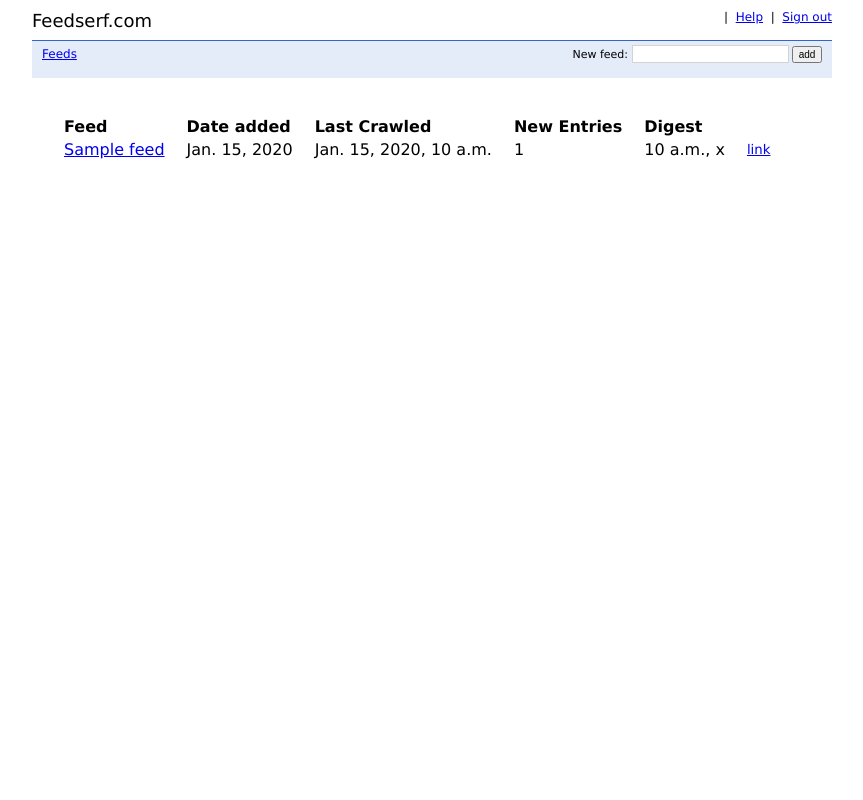
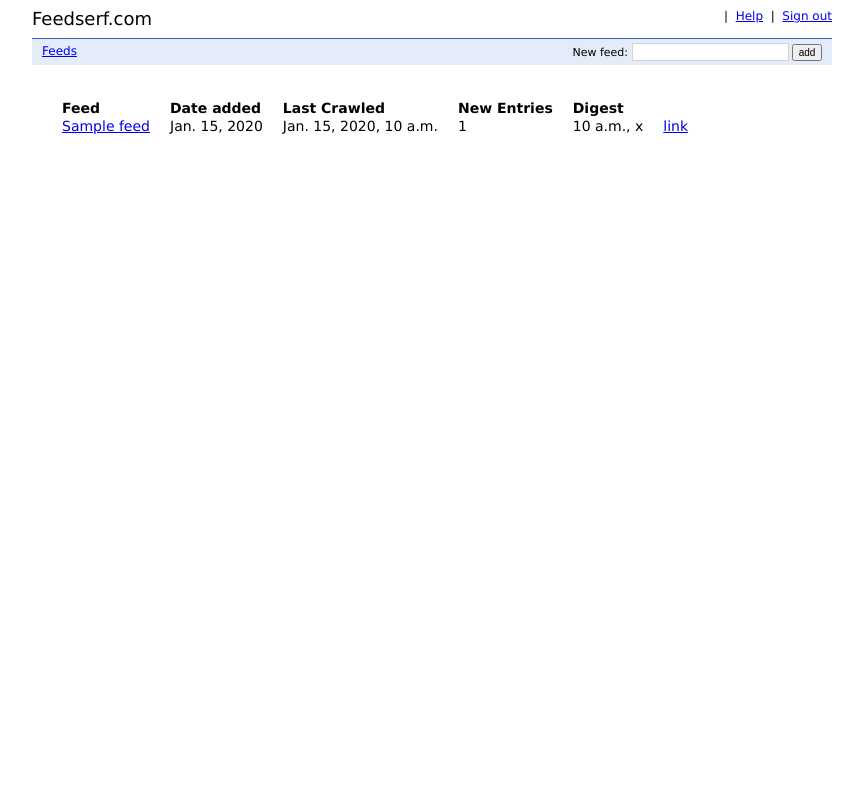
Before and after one commit to metachris/feedmailer, a Django app: template app/templates/feeds.html in a window 1280 px wide. Shown: the whole page, without its empty margins (208-1071 px from the left). Run offline with Django 3.2, Linux system fonts and the light colour scheme; the template is opened without the code that fills it: most values are stand-ins (such as "Sample title", 1, 10 or a date in 2020); some libraries are stand-ins or nearby versions.

Commit message:
stylesheets -> static

```diff
--- a/app/app.yaml
+++ b/app/app.yaml
@@ -7,8 +7,8 @@
 - datastore_admin: on
 
 handlers:
-- url: /stylesheets
-  static_dir: stylesheets
+- url: /static
+  static_dir: static
 
 - url: /feeds.*
   script: main.py
--- a/app/services.py
+++ b/app/services.py
@@ -84,11 +84,7 @@
             email_body = template.render(path, template_values)
             print email_body
 
-            mail.send_mail(sender="digest@feedserf.com",
-                to=user_prefs.email,
-                subject="Feedserf Digest",
-                body=email_body
-            )
+            mail.send_mail(sender="digest@feedserf.com", to=user_prefs.email, subject="Feedserf Digest", body=email_body)
 
             user_prefs.emails_received += 1
             user_prefs.emails_last = datetime.datetime.now()
--- /dev/null
+++ b/app/static/reset.css
@@ -0,0 +1,54 @@
+/* v1.0 | 20080212
+   http://meyerweb.com/eric/tools/css/reset/
+*/
+
+html, body, div, span, applet, object, iframe,
+h1, h2, h3, h4, h5, h6, p, blockquote, pre,
+a, abbr, acronym, address, big, cite, code,
+del, dfn, em, font, img, ins, kbd, q, s, samp,
+small, strike, strong, sub, sup, tt, var,
+b, u, i, center,
+dl, dt, dd, ol, ul, li,
+fieldset, form, label, legend,
+table, caption, tbody, tfoot, thead, tr, th, td {
+	margin: 0;
+	padding: 0;
+	border: 0;
+	outline: 0;
+	font-size: 100%;
+	vertical-align: baseline;
+	background: transparent;
+}
+body {
+	line-height: 1;
+}
+ol, ul {
+	list-style: none;
+}
+blockquote, q {
+	quotes: none;
+}
+blockquote:before, blockquote:after,
+q:before, q:after {
+	content: '';
+	content: none;
+}
+
+/* remember to define focus styles! */
+:focus {
+	outline: 0;
+}
+
+/* remember to highlight inserts somehow! */
+ins {
+	text-decoration: none;
+}
+del {
+	text-decoration: line-through;
+}
+
+/* tables still need 'cellspacing="0"' in the markup */
+table {
+	border-collapse: collapse;
+	border-spacing: 0;
+}
--- a/app/templates/base.html
+++ b/app/templates/base.html
@@ -1,7 +1,7 @@
 <html>
     <head>
-        <link type="text/css" rel="stylesheet" href="/stylesheets/reset.css" />
-        <link type="text/css" rel="stylesheet" href="/stylesheets/main.css" />
+        <link type="text/css" rel="stylesheet" href="/static/reset.css" />
+        <link type="text/css" rel="stylesheet" href="/static/main.css" />
 <!--        <script type="text/javascript" src="https://ajax.googleapis.com/ajax/libs/jquery/1.4.4/jquery.min.js"></script>
 -->    </head>
 
@@ -35,5 +35,7 @@
             {% block content %}
             {% endblock %}
         </div>
+
+        <script type="text/javascript" src="/static/analytics.js"></script>
     </body>
 </html>
```
Also changed, not shown: app/static/main.css (renamed from app/stylesheets/main.css), 1 other file.
